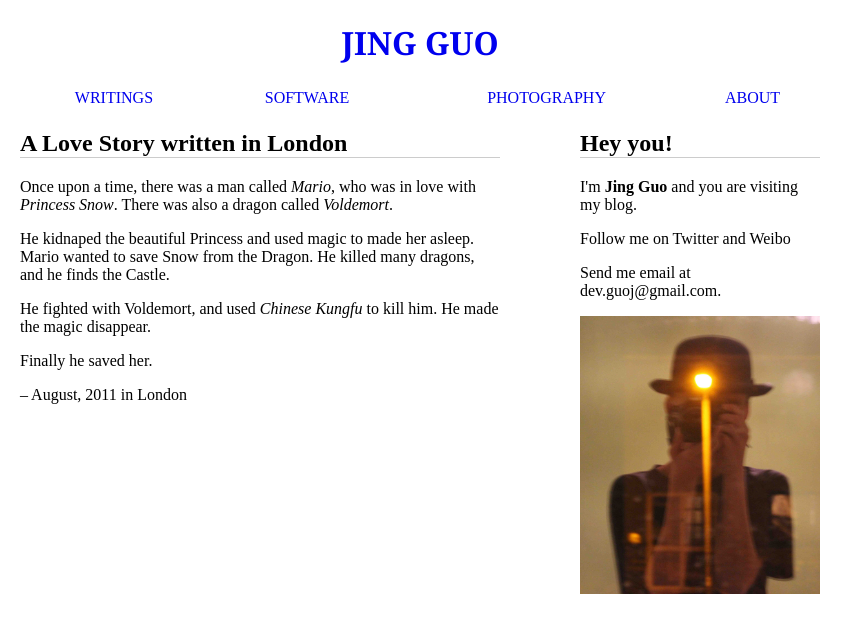
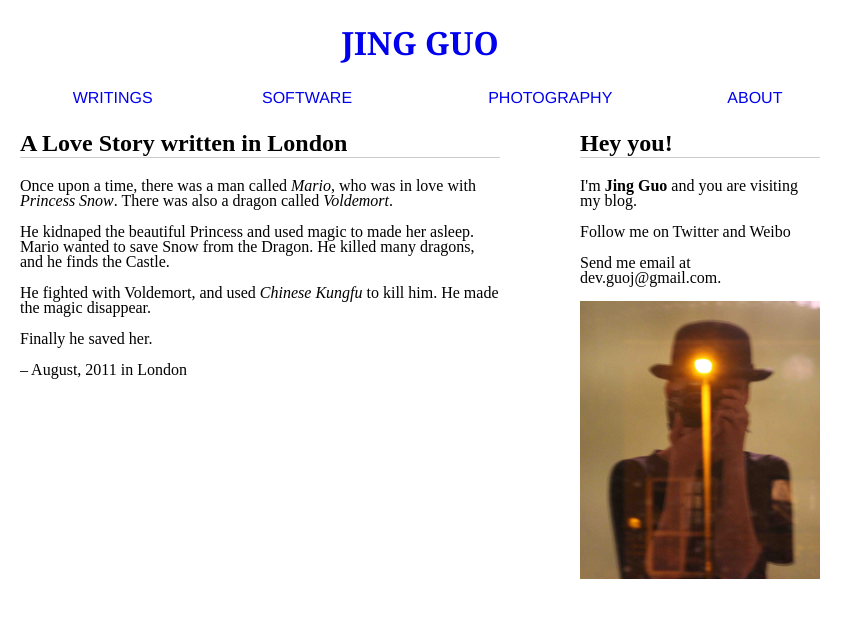
Before and after one commit to guojing0/guojing0.github.io, a Jekyll site: the page built from _posts/2011-08-25-love-story-written-in-london.md, in a window 1280 px wide. Shown: the top 633 px of the page, without its empty margins (0-864 px from the left). Built offline with Jekyll 4.4.1, drawn with Linux system fonts in a browser that asks for light colours; Markdown is read by kramdown in place of the engine named in the settings.

Commit message:
p and font

```diff
--- a/_layouts/foo.html
+++ b/_layouts/foo.html
@@ -28,6 +28,10 @@
         text-decoration: none;
       }
 
+      p {
+        line-height: 15px;
+      }
+
       .left {
         float: left;
         width: 60%;
@@ -46,6 +50,7 @@
       table td {
         text-align: center;
         margin-bottom: 20px;
+        font-family: Helvetica, sans-serif;
       }
 
   	</style>
```
